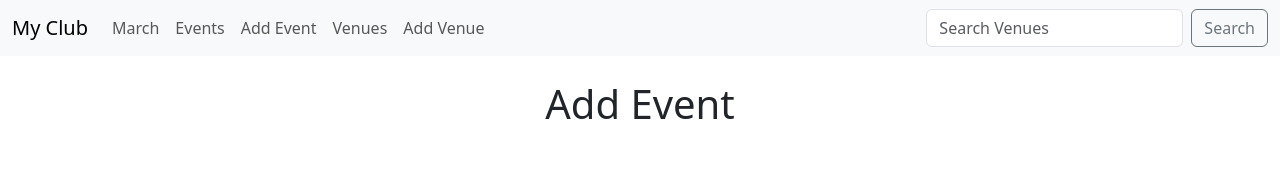
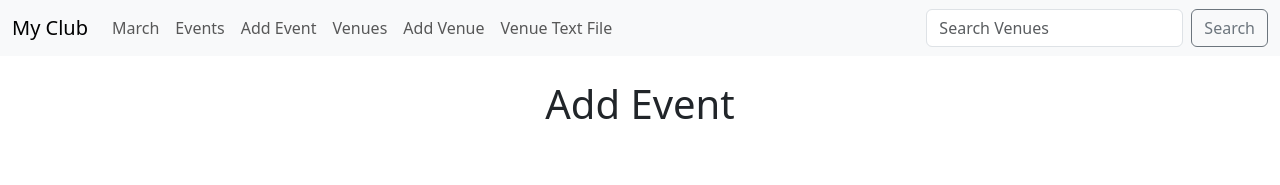
Before and after one commit to smoroso/myclub_website_steps_preview, a Django app: page /add_event in a window 1280 px wide. Shown: the top 185 px of the page. Run offline with Django 5.2, Linux system fonts and the light colour scheme; data that the repository does not hold is empty.

Commit message:
End of tutorial Wednesday #15

```diff
--- a/events/templates/events/navbar.html
+++ b/events/templates/events/navbar.html
@@ -22,6 +22,9 @@
                 <li class="nav-item">
                     <a class="nav-link" href="{% url 'add-venue' %}">Add Venue</a>
                 </li>
+                <li class="nav-item">
+                    <a class="nav-link" href="{% url 'venue-text' %}">Venue Text File</a>
+                </li>
             </ul>
             <form class="d-flex" role="search" method="POST" action="{% url 'search-venues' %}">
                 {% csrf_token %}
--- a/events/urls.py
+++ b/events/urls.py
@@ -14,4 +14,5 @@ urlpatterns = [
     path("add_event", views.add_event, name="add-event"),
     path("delete_event/<event_id>", views.delete_event, name="delete-event"),
     path("delete_venue/<venue_id>", views.delete_venue, name="delete-venue"),
+    path("venue_text", views.venue_text, name="venue-text"),
 ]
--- a/events/views.py
+++ b/events/views.py
@@ -5,7 +5,25 @@ from datetime import datetime
 from django.http import HttpResponseRedirect
 from .models import Event, Venue
 from .forms import VenueForm, EventForm
+from django.http import HttpResponse
 
+
+# Generate Text File Venue List
+def venue_text(request):
+    response =  HttpResponse(content_type="text/plain")
+    response["Content-Disposition"] = "attachment; filename=venues.txt"
+    # Designate the Model
+    venues = Venue.objects.all()
+
+    # Create blank list
+    lines = []
+    # Loop through and output
+    for venue in venues:
+        lines.append(f"{venue.name}-{venue.phone}\n")
+
+    # Write to TextFie
+    response.writelines(lines)
+    return response
 
 def delete_venue(request, venue_id):
     venue = Venue.objects.get(pk=venue_id)
```
